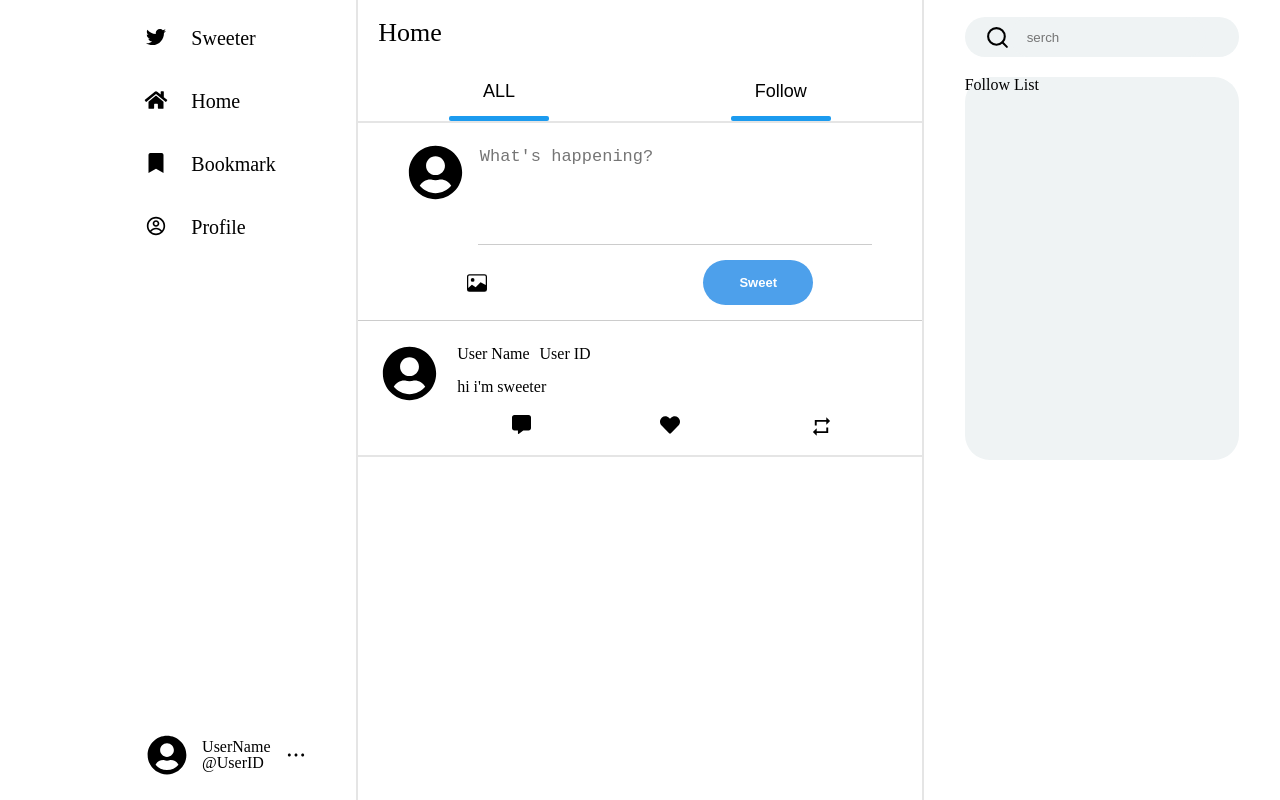
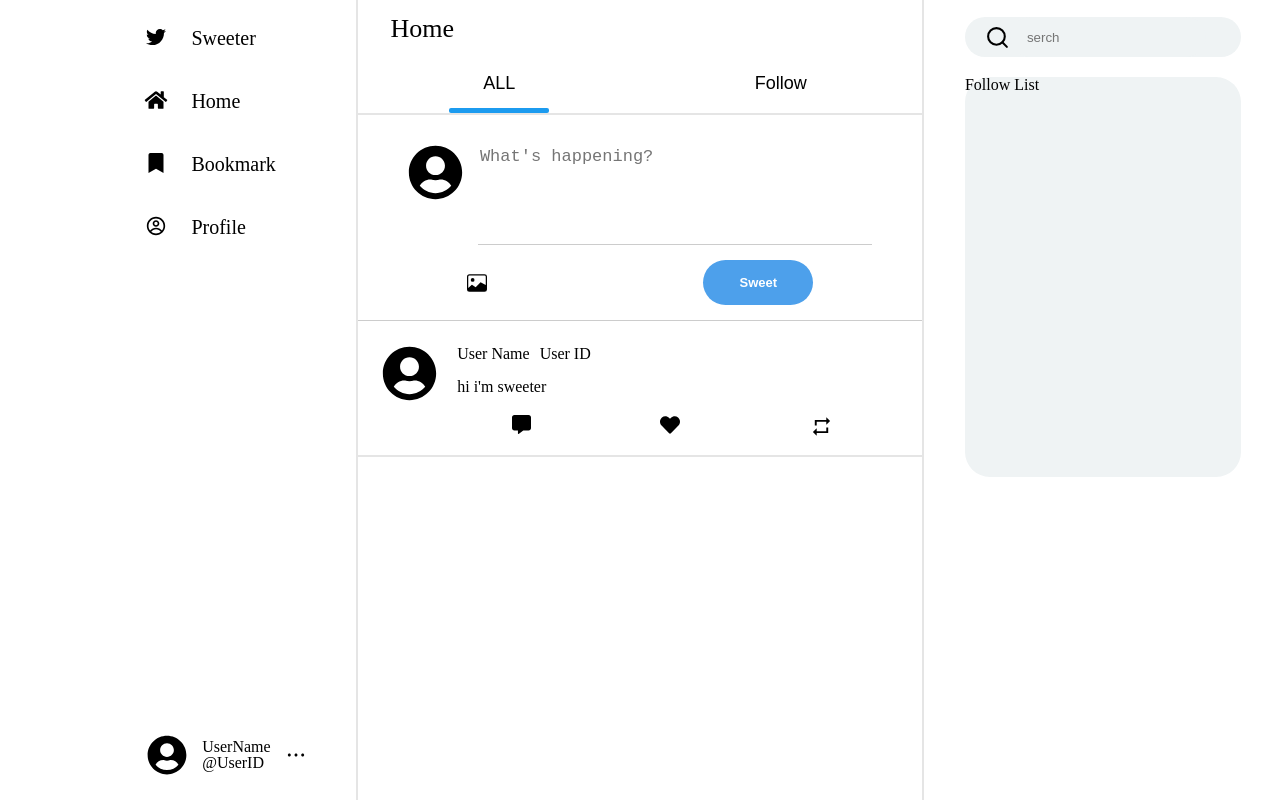
Before and after one commit to Vegeterian-LEE/Sweetter_FE, a React (Create React App) app: page / in a window 1280 px wide. Built offline with nearby package versions, Linux system fonts and the light colour scheme.

Commit message:
Design: Navbar sticky로 수정

```diff
--- a/src/components/Layout/BookmarkLayout.jsx
+++ b/src/components/Layout/BookmarkLayout.jsx
@@ -9,7 +9,7 @@ const BookmarkLayout = () => {
     <>
       <PostLayoutContainer>
         <Navbar category="Bookmark"></Navbar>
-        <Post></Post>
+        <Post />
       </PostLayoutContainer>
     </>
   );
--- a/src/components/Layout/PostLayoutNavbar.jsx
+++ b/src/components/Layout/PostLayoutNavbar.jsx
@@ -1,19 +1,34 @@
-import React from "react";
+import React, { useState } from "react";
 import styled from "styled-components";
-
 import Navbar from "../elements/Navbar";
 import CategoryButton from "../elements/CategoryButton";
 
 const PostLayoutNavbar = () => {
+  const [activeButton, setActiveButton] = useState("ALL");
+
+  const handleClick = (category) => {
+    setActiveButton(category);
+  };
+
   return (
-    <div>
+    <>
       <Navbar category="Home">
         <NavBarBtnContainer>
-          <CategoryButton>ALL</CategoryButton>
-          <CategoryButton>Follow</CategoryButton>
+          <CategoryButton
+            onClick={() => handleClick("ALL")}
+            active={activeButton === "ALL"}
+          >
+            ALL
+          </CategoryButton>
+          <CategoryButton
+            onClick={() => handleClick("Follow")}
+            active={activeButton === "Follow"}
+          >
+            Follow
+          </CategoryButton>
         </NavBarBtnContainer>
       </Navbar>
-    </div>
+    </>
   );
 };
 
--- a/src/components/Layout/SearchBar.jsx
+++ b/src/components/Layout/SearchBar.jsx
@@ -6,6 +6,7 @@ import { FiSearch } from "react-icons/fi";
 const SearchBar = () => {
   return (
     <>
+      <div>
         <SearchBarContainer>
           <SearchForm>
             <FiSearch size={25} />
@@ -13,11 +14,14 @@ const SearchBar = () => {
           </SearchForm>
           <FollowListWrapper>Follow List</FollowListWrapper>
         </SearchBarContainer>
+      </div>
     </>
   );
 };
 
 const SearchBarContainer = styled.div`
+  position: sticky;
+  top: 0;
   display: flex;
   flex-direction: column;
   align-items: center;
@@ -43,7 +47,7 @@ const SearchForm = styled.form`
 
 const FollowListWrapper = styled.div`
   width: 85%;
-  height: 50%;
+  min-height: 400px;
   margin-top: 20px;
   border-radius: 25px;
   background-color: #eff3f4;
--- a/src/components/Layout/SideBar.jsx
+++ b/src/components/Layout/SideBar.jsx
@@ -13,6 +13,8 @@ const SideBar = () => {
     { title: "Profile", icon: <CgProfile /> },
   ];
   return (
+    <>
+      <div>
         <SideBarLayoutContainer>
           <div>
             {CategoryArr.map((item, index) => {
@@ -39,10 +41,14 @@ const SideBar = () => {
             </CategoryWrapper>
           </div>
         </SideBarLayoutContainer>
+      </div>
+    </>
   );
 };
 
 const SideBarLayoutContainer = styled.div`
+  position: sticky;
+  top: 0;
   width: 28vw;
   height: 100vh;
   display: flex;
--- a/src/components/Post.jsx
+++ b/src/components/Post.jsx
@@ -4,7 +4,7 @@ import styled from "styled-components";
 import { FaUserCircle, FaCommentAlt, FaHeart } from "react-icons/fa";
 import { IoMdRepeat } from "react-icons/io";
 
-const Post = () => {
+const Post = ({ mt }) => {
   return (
     <>
       <PostContainer>
--- a/src/components/SweetPosting.jsx
+++ b/src/components/SweetPosting.jsx
@@ -29,7 +29,7 @@ const SweetPostingContainer = styled.div`
   display: flex;
   flex-direction: column;
   justify-content: center;
-  margin-top: 135px;
+  margin-top: 20px;
   width: 44vw;
 `;
 
--- a/src/components/elements/CategoryButton.jsx
+++ b/src/components/elements/CategoryButton.jsx
@@ -1,15 +1,12 @@
 import React from "react";
-
 import styled from "styled-components";
 
-const CategoryButton = ({ children }) => {
+const CategoryButton = ({ children, onClick, active }) => {
   return (
-    <>
-      <BtnWrapper>
-        <Button>{children}</Button>
-        <StateBar />
-      </BtnWrapper>
-    </>
+    <BtnWrapper>
+      <Button onClick={onClick}>{children}</Button>
+      <StateBar active={active} />
+    </BtnWrapper>
   );
 };
 
@@ -23,10 +20,11 @@ const BtnWrapper = styled.div`
 const Button = styled.button`
   height: 50px;
   font-size: 18px;
+  background-color: transparent;
 `;
 
 const StateBar = styled.div`
-  background-color: #1c9bef;
+  background-color: ${(props) => (props.active ? "#1c9bef" : "transparent")};
   width: 100px;
   height: 5px;
   border-radius: 2px;
--- a/src/components/elements/Navbar.jsx
+++ b/src/components/elements/Navbar.jsx
@@ -6,7 +6,9 @@ const Navbar = ({ category, children }) => {
   return (
     <>
       <NavBar>
-        <NavBarTitle>{category}</NavBarTitle>
+        <NavTitleContainer>
+          <NavBarTitle>{category}</NavBarTitle>
+        </NavTitleContainer>
         {children}
       </NavBar>
     </>
@@ -14,16 +16,24 @@ const Navbar = ({ category, children }) => {
 };
 
 const NavBar = styled.div`
-  position: fixed;
+  position: sticky;
+  top: 0;
+  min-height: 50px;
   width: 44vw;
-  margin-right: 56vw;
   border-bottom: 2px solid rgba(0, 0, 0, 0.1);
   background-color: rgba(255, 255, 255, 0.5);
+  backdrop-filter: blur(2px);
+`;
+
+const NavTitleContainer = styled.div`
+  display: flex;
+  align-items: center;
 `;
 
 const NavBarTitle = styled.h2`
   font-size: 26px;
-  margin: 20px;
+  padding-left: 2rem;
+  margin: 1rem 0;
 `;
 
 export default Navbar;
```
Lines whose indentation alone changed are shown as unchanged.
